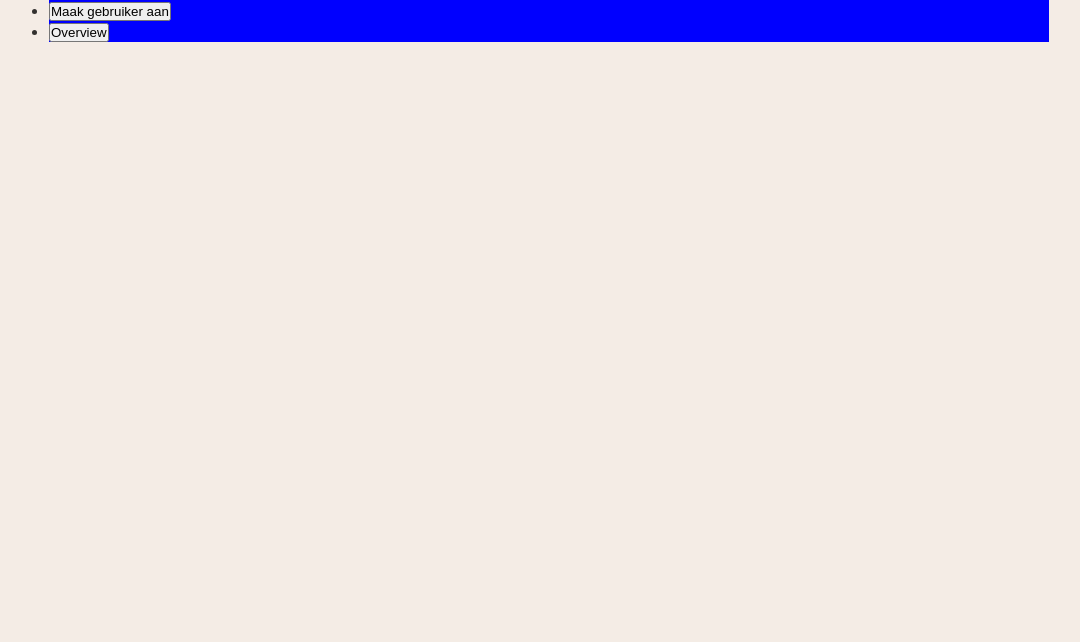
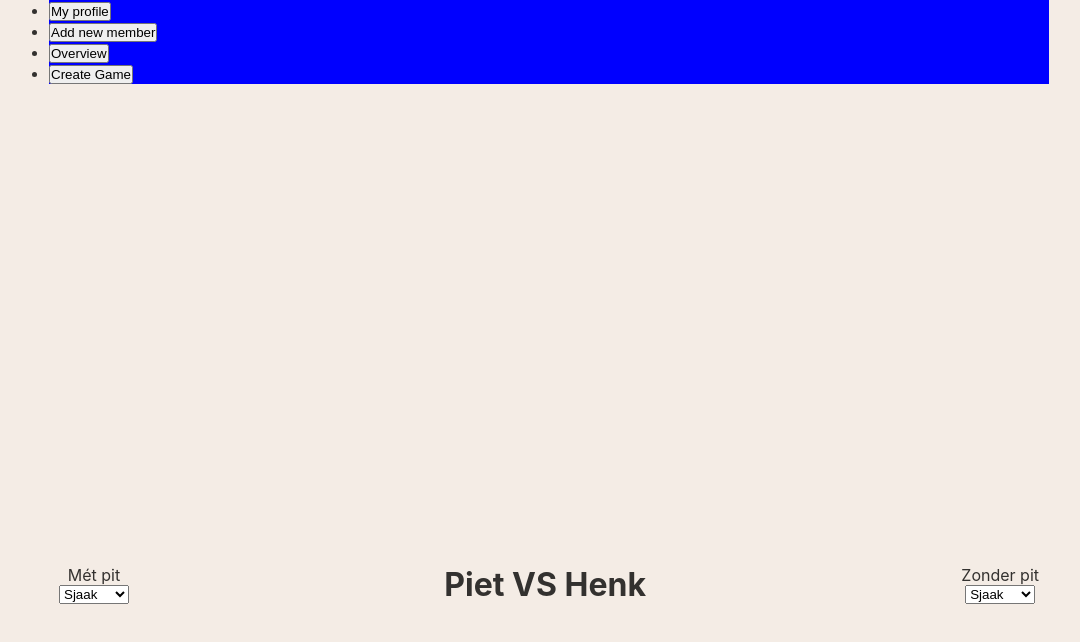
Before and after one commit to adjong87/fe-drieballen, a React (Create React App) app: page /create in a window 1280 px wide. Shown: the top 642 px of the page, without its empty margins (91-1171 px from the left). Built offline with nearby package versions, Linux system fonts and the light colour scheme; no server answers.

Commit message:
kleine aanpassing mbt context

```diff
--- a/package.json
+++ b/package.json
@@ -38,6 +38,7 @@
   },
   "devDependencies": {
     "axios": "^0.27.2",
+    "jwt-decode": "^3.1.2",
     "react-hook-form": "^7.32.2",
     "react-validation": "^3.0.7",
     "validator": "^13.7.0"
--- a/src/App.js
+++ b/src/App.js
@@ -2,12 +2,12 @@ import React, {useContext} from 'react';
 import {Switch, Route, Redirect} from 'react-router-dom';
 import NavBar from './components//navBar/NavBar';
 import Profile from './pages//profile/Profile';
-import Home from './pages/Home';
 import {AuthContext} from './components/context/AuthContext';
 import './App.css';
-import Register from "./pages/register/Register";
+import Register from "./pages/admin/register/Register";
 import Login from "./pages/login/Login";
-import Overview from "./pages/overview/Overview";
+import Overview from "./pages/admin/overview/Overview";
+import CreateGame from "./pages/admin/createGame/CreateGame";
 
 function App() {
     const {isAuth} = useContext(AuthContext);
@@ -26,8 +26,11 @@ function App() {
                     <Route exact path="/overview">
                         <Overview/>
                     </Route>
+                    <Route exact path="/create">
+                        <CreateGame/>
+                    </Route>
                     <Route path="/profile">
-                        {isAuth ? <Profile/> : <Redirect to="/"/>}
+                        <Profile/>
                     </Route>
                     {/*<Route exact path="/login">*/}
                     {/*    <Login />*/}
--- a/src/components/navBar/NavBar.js
+++ b/src/components/navBar/NavBar.js
@@ -1,4 +1,4 @@
-import {Link, useHistory} from "react-router-dom";
+import {useHistory} from "react-router-dom";
 import './NavBar.css'
 import {useState} from "react";
 
@@ -8,13 +8,20 @@ function NavBar() {
     return (
         <nav>
             <div>
-                {role == "ADMIN" &&
+                {role === "ADMIN" &&
                     <ul>
                         <li>
                             <button
                                 type="button"
+                                onClick={() => history.push('/profile')}>
+                                My profile
+                            </button>
+                        </li>
+                        <li>
+                            <button
+                                type="button"
                                 onClick={() => history.push('/newMember')}>
-                                Maak gebruiker aan
+                                Add new member
                             </button>
                         </li>
                         <li>
@@ -22,6 +29,13 @@ function NavBar() {
                                 type="button"
                                 onClick={() => history.push('/overview')}>
                                 Overview
+                            </button>
+                        </li>
+                        <li>
+                            <button
+                                type="button"
+                                onClick={() => history.push('/create')}>
+                                Create Game
                             </button>
                         </li>
                     </ul>}
--- a/src/pages/admin/createGame/CreateGame.js
+++ b/src/pages/admin/createGame/CreateGame.js
@@ -56,7 +56,7 @@ function CreateGame() {
         <>
             <div className="create-game-container">
                 <div className="player-containers">
-                    <form className="player-forms" action="#">
+                    <form className="player-forms" action="src/pages/admin/createGame/CreateGame#">
                         <label htmlFor="playerOne">Mét pit</label>
                         <select name="playerOneSelect" id="p1" onChange={(e) => setPlayerOne(e.target.value)}>
                             {/*<option value={playerOne}>{playerOne}</option>*/}
@@ -78,7 +78,7 @@ function CreateGame() {
                         <h1>{playerOne} VS {playerTwo}</h1> : <h1>Dit kan niet</h1>}
                 </div>
                 <div className="player-containers">
-                    <form className="player-forms" action="#">
+                    <form className="player-forms" action="src/pages/admin/createGame/CreateGame#">
                         <label htmlFor="playerTwo">Zonder pit</label>
                         <select name="playerTwoSelect" id="p2" onChange={(f) => setPlayerTwo(f.target.value)}>
                             <option value="Sjaak">Sjaak</option>
```
Also changed, not shown: 1 other file (tests, documents, lock files or other folders).
